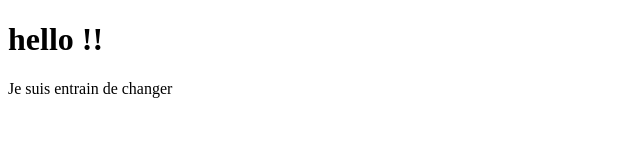
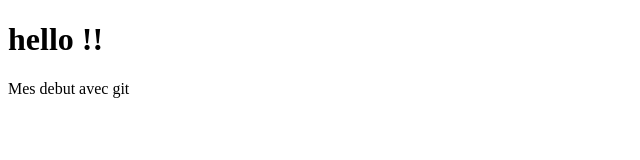
Before and after one commit to mbairassem/aktibcode, a plain HTML site: page index.html in a window 1280 px wide. Shown: the full height of the page, 0-640 px from the left. Drawn offline with Linux system fonts and the light colour scheme.

Commit message:
Update index.html

```diff
--- a/index.html
+++ b/index.html
@@ -9,7 +9,7 @@
 
 <body>
     <h1>hello !!</h1>
-    <p>Je suis entrain de changer</p>
+    <p>Mes debut avec git</p>
 </body>
 
 </html>
```
